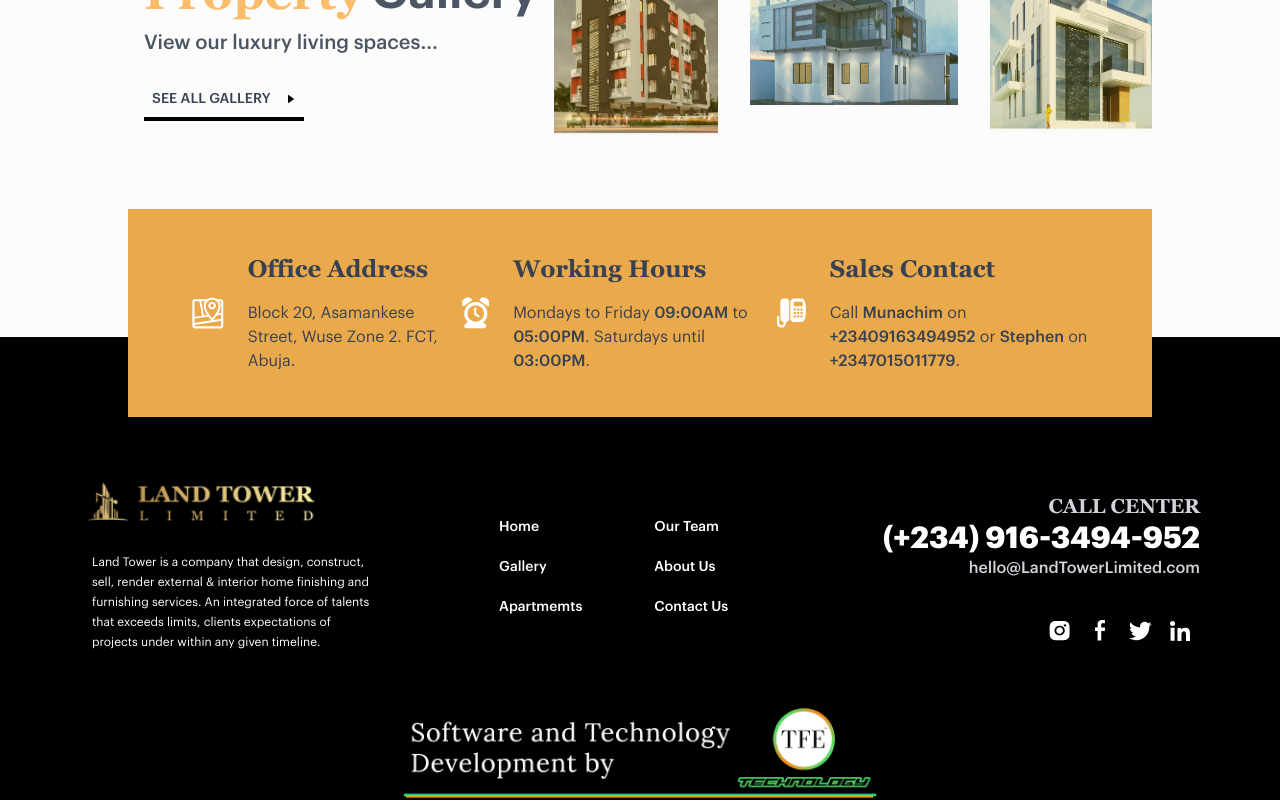
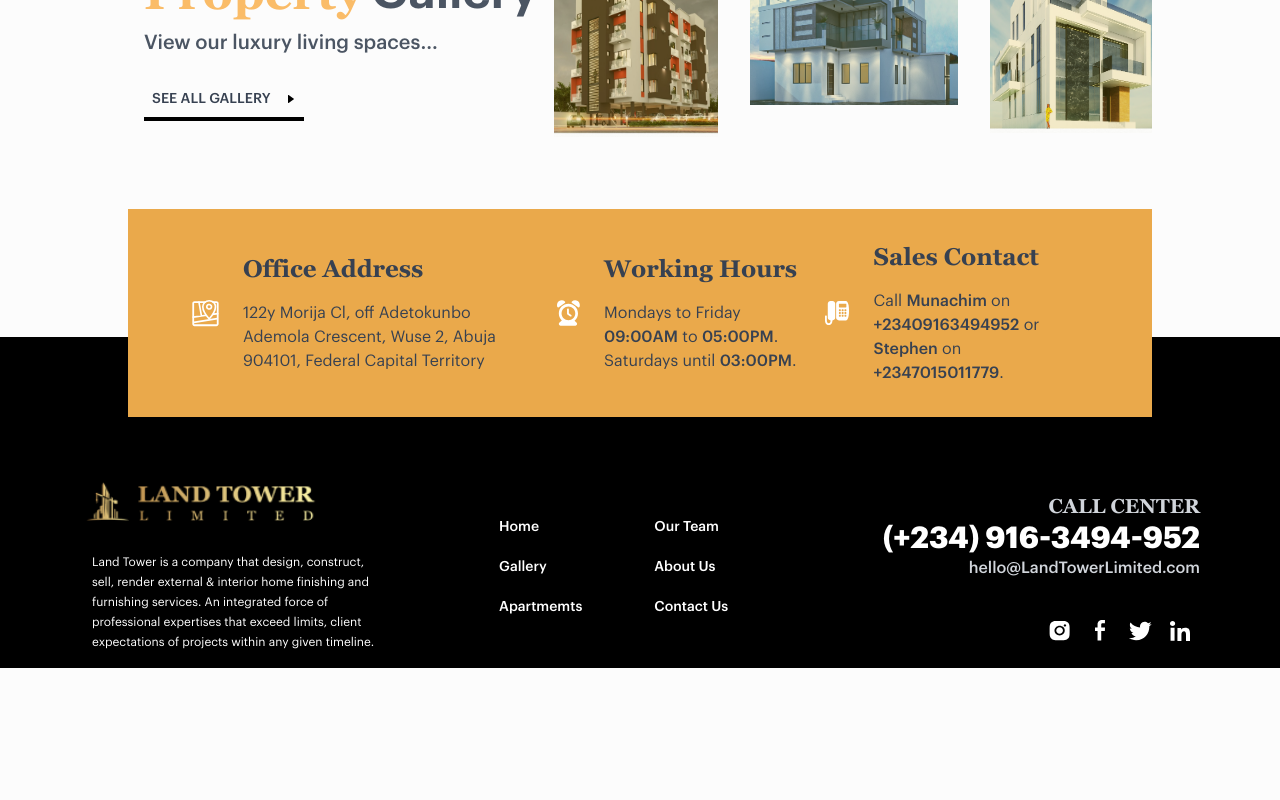
Before and after one commit to LandTowerLimited/landtowerlimited, a React (Create React App) app: page / in a window 1280 px wide. Shown: the part 2679-3479 px from the top of the page. After the commit the page ends 3347 px from the top, so only its background shows below. Built offline with nearby package versions, Linux system fonts and the light colour scheme.

Commit message:
Update footer.js

```diff
--- a/src/components/footer/footer.js
+++ b/src/components/footer/footer.js
@@ -9,7 +9,6 @@ import { ReactComponent as FacebookIcon } from "../../assets/svg/facebookIcon.sv
 import { ReactComponent as TwitterIcon } from "../../assets/svg/twitterIcon.svg";
 import { ReactComponent as LinkedinIcon } from "../../assets/svg/linkedinIcon.svg";
 import LandTowerLogoImage from "../../assets/img/landTowerLogo.png";
-import TheFrenzyEmpireLogo from "../../assets/img/TheFrenzyEmpire-Technology-Software-and-Technology-Development.png";
 
 function Footer() {
   const navigate = useNavigate();
@@ -26,7 +25,7 @@ function Footer() {
                   Office Address
                 </p>
                 <p className="font-graphikRegular text-base text-gray-700 mt-4">
-                  Block 20, Asamankese Street, Wuse Zone 2. FCT, Abuja.
+                  122y Morija Cl, off Adetokunbo Ademola Crescent, Wuse 2, Abuja 904101, Federal Capital Territory
                 </p>
               </div>
             </div>
@@ -84,8 +83,8 @@ function Footer() {
                 <p className="font-graphikRegular text-white text-xs leading-5 mt-6 ml-3 pr-20">
                   Land Tower is a company that design, construct, sell, render
                   external & interior home finishing and furnishing services. An
-                  integrated force of talents that exceeds limits, clients
-                  expectations of projects under within any given timeline.
+                  integrated force of professional expertises that exceed limits, client
+                  expectations of projects within any given timeline.
                 </p>
               </div>
               <div className="flex justify-between w-350 pl-10 font-graphikMedium text-white text-sm leading-10 ">
@@ -205,22 +204,6 @@ function Footer() {
               </div>
             </div>
             <div className="flex pt-4 justify-center items-center">
-              <a href="https://www.TheFrenzyEmpire.com/">
-                <p
-                  title="The Frenzy Empire - Redefining Excellence!"
-                  className="tfe-font-size text-center font-graphikMedium"
-                >
-                  The Frenzy Empire TECHNOLOGY
-                </p>
-                <img
-                  src={TheFrenzyEmpireLogo}
-                  alt="Software and Technology Development by The Frenzy Empire
-                  TECHNOLOGY"
-                  title="Software and Technology Development by The Frenzy Empire
-                  TECHNOLOGY"
-                  className="mt-6 h-24"
-                />
-              </a>
             </div>
           </div>
         </div>
@@ -236,7 +219,7 @@ function Footer() {
                   Office Address
                 </p>
                 <p className="font-graphikRegular text-base text-gray-700 mt-4">
-                  Block 20, Asamankese Street, Wuse Zone 2. FCT, Abuja.
+                  122y Morija Cl, off Adetokunbo Ademola Crescent, Wuse 2, Abuja 904101, Federal Capital Territory
                 </p>
               </div>
             </div>
@@ -298,8 +281,8 @@ function Footer() {
               <p className="font-graphikRegular text-white text-xs leading-5 mt-6">
                 Land Tower is a company that design, construct, sell, render
                 external & interior home finishing and furnishing services. An
-                integrated force of talents that exceeds limits, clients
-                expectations of projects under within any given timeline.
+                integrated force of professional expertises that exceed limits, client
+                expectations of projects within any given timeline.
               </p>
             </div>
             <div className="flex px-4 py-6 justify-between font-graphikMedium text-white text-sm leading-10">
@@ -419,23 +402,6 @@ function Footer() {
               </div>
             </div>
           </div>
-          <div className="flex justify-center items-center pt-10">
-            <a href="https://www.TheFrenzyEmpire.com/">
-              <p
-                title="The Frenzy Empire - Redefining Excellence!"
-                className="tfe-font-size text-center font-graphikMedium"
-              >
-                The Frenzy Empire TECHNOLOGY
-              </p>
-              <img
-                src={TheFrenzyEmpireLogo}
-                alt="Software and Technology Development by The Frenzy Empire
-                  TECHNOLOGY"
-                title="Software and Technology Development by The Frenzy Empire
-                  TECHNOLOGY"
-              />
-            </a>
-          </div>
         </div>
       </div>
     </div>
```
